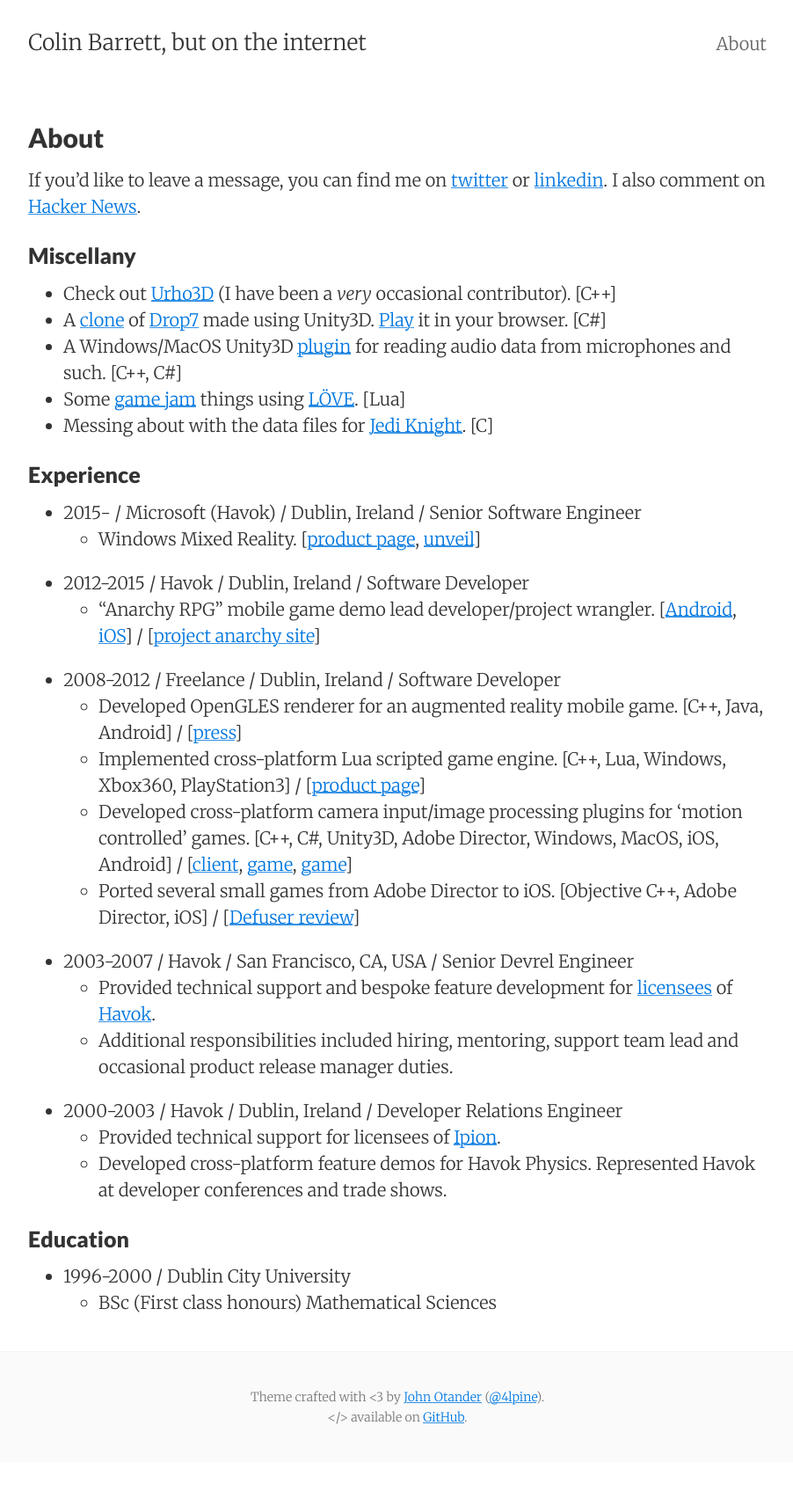
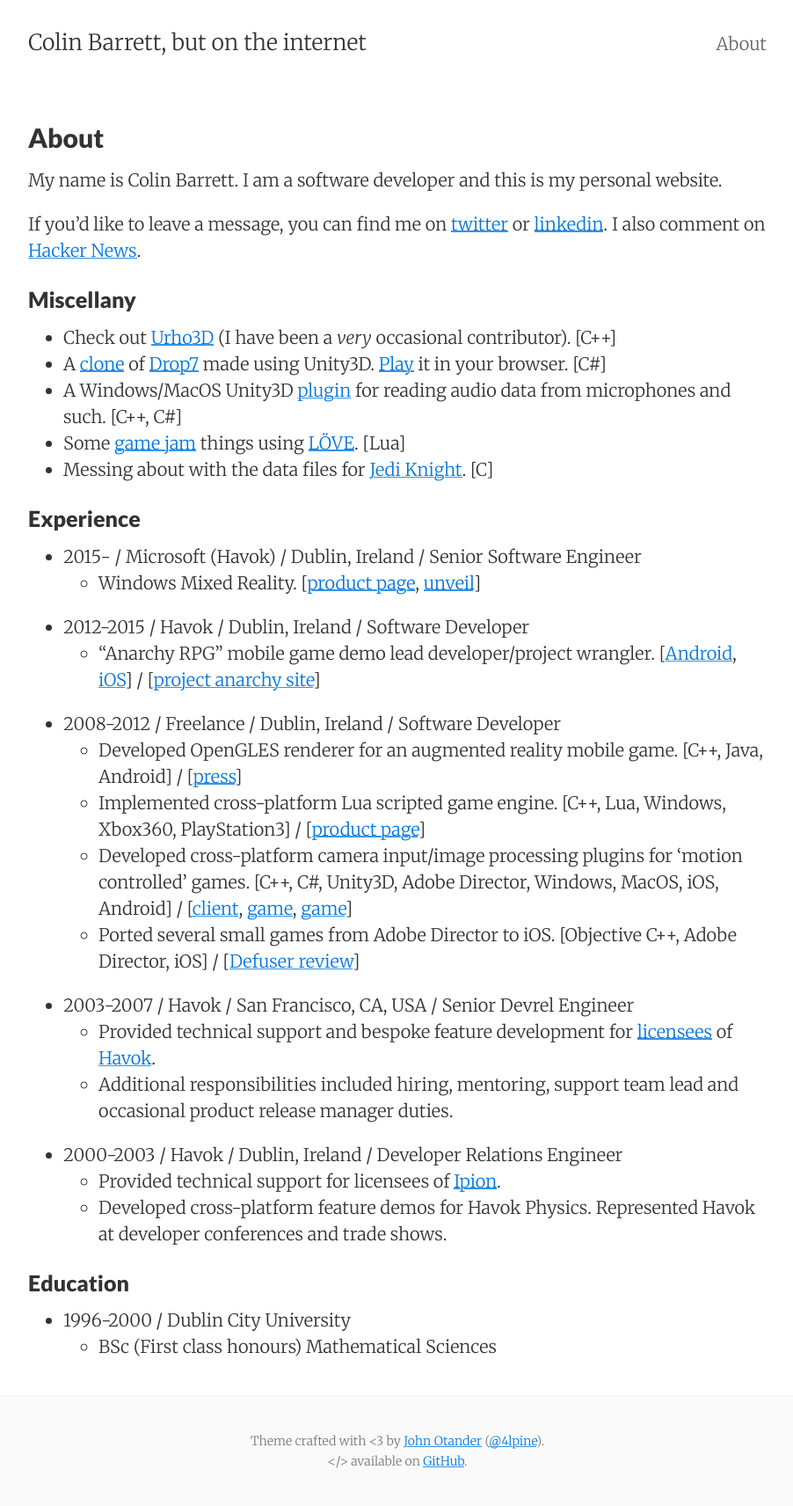
Before and after one commit to barrettcolin/barrettcolin.github.io, a Jekyll site: the page built from about.md, in a window 1280 px wide. Shown: the whole page at 88% size, without its empty margins (188-1090 px from the left). Built offline with Jekyll 4.4.1, drawn with Linux system fonts in a browser that asks for light colours; before the commit the page ends 1662 px from its top, so only the background shows below that.

Commit message:
Update about.md

```diff
--- a/about.md
+++ b/about.md
@@ -3,6 +3,8 @@ layout: page
 title: About
 permalink: /about/
 ---
+My name is Colin Barrett. I am a software developer and this is my personal website.
+
 If you'd like to leave a message, you can find me on [twitter](http://twitter.com/barrettcolin) or [linkedin](http://www.linkedin.com/pub/colin-barrett/4/169/24b). I also comment on [Hacker News](http://news.ycombinator.com/threads?id=barrettcolin).
 
 ### Miscellany
```
